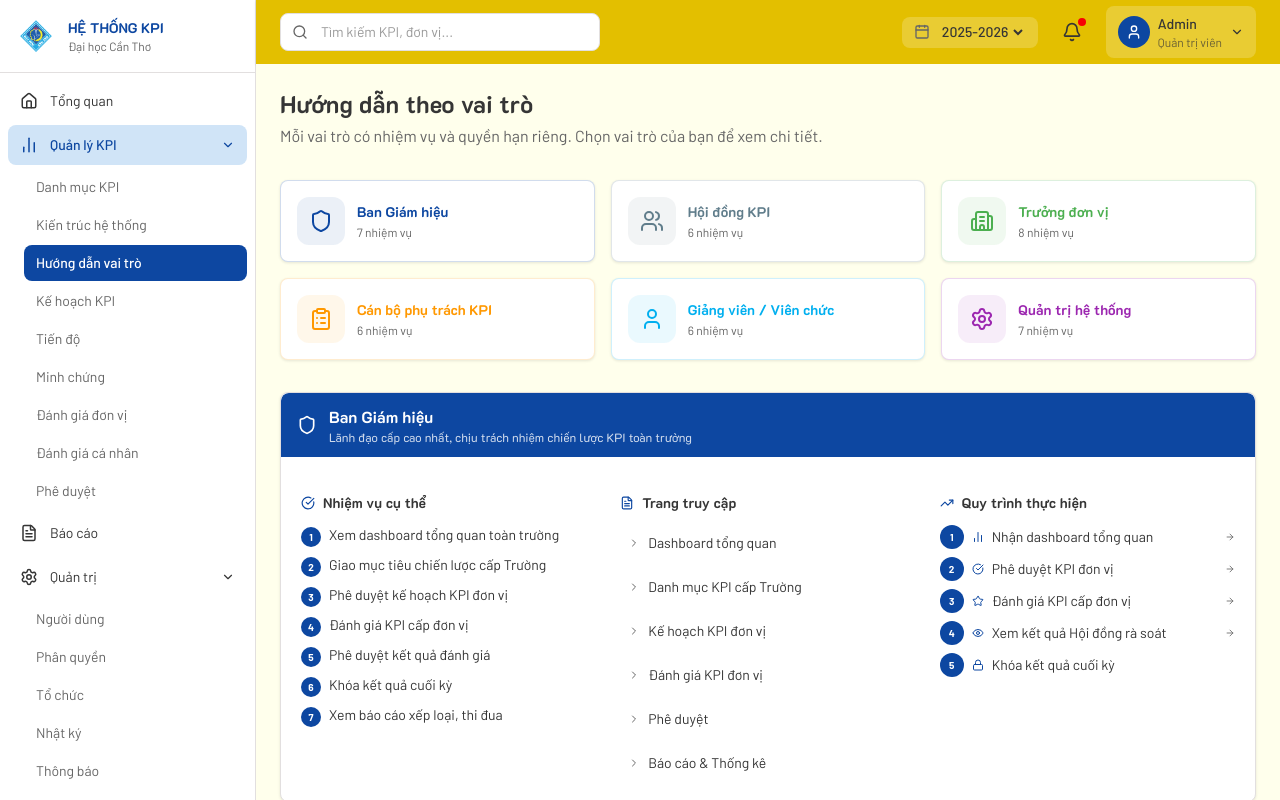
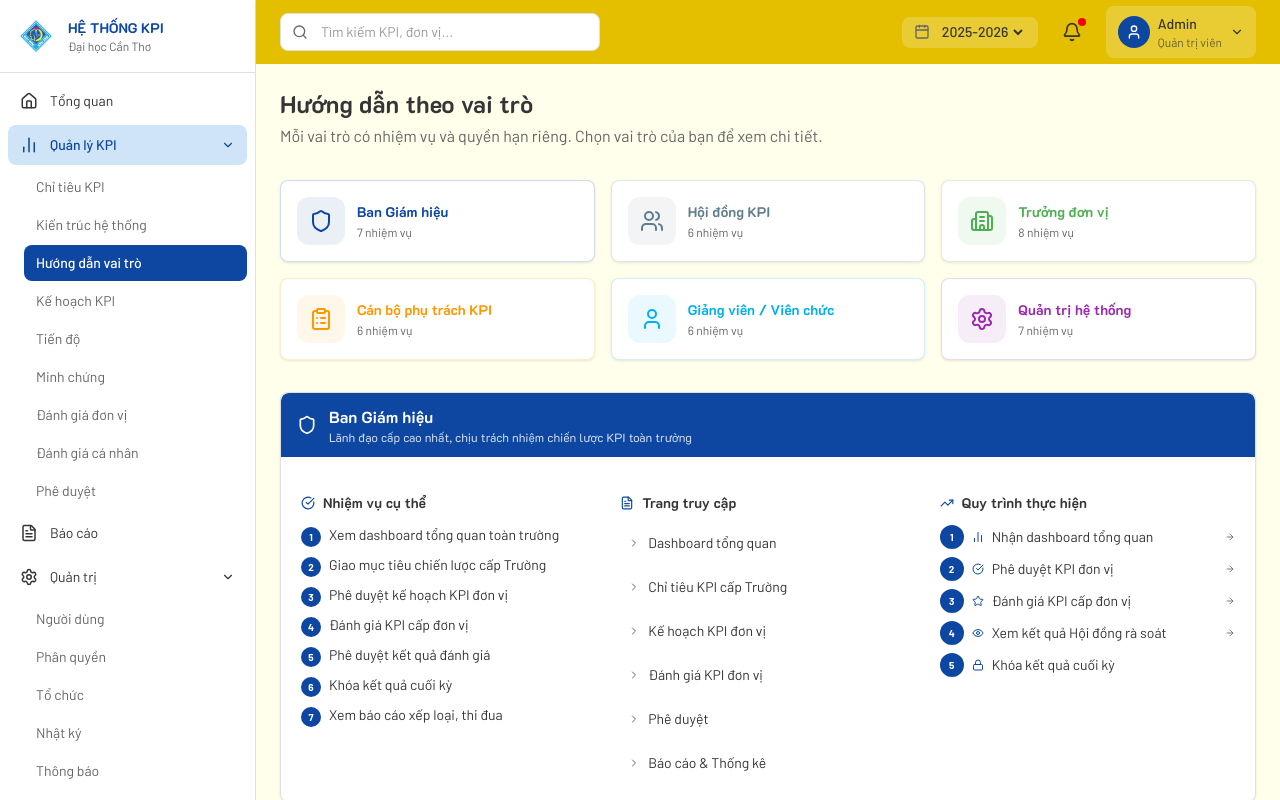
Before and after one commit to thanhnhan6483/kpi-ctu, a Next.js app: page /kpi/roles-guide in a window 1280 px wide. Shown: the top 800 px of the page. Built offline with nearby package versions, Linux system fonts and the light colour scheme.

Commit message:
rename: 'Danh mục KPI' → 'Chỉ tiêu KPI' (sidebar, roles, kpi page, roles-guide)

```diff
--- a/src/app/admin/roles/page.tsx
+++ b/src/app/admin/roles/page.tsx
@@ -15,7 +15,7 @@ const roleLabels: Record<string, string> = {
 };
 
 const moduleLabels: Record<string, string> = {
-  kpi_definition: 'Danh mục KPI',
+  kpi_definition: 'Chỉ tiêu KPI',
   kpi_plan: 'Kế hoạch KPI',
   kpi_progress: 'Tiến độ KPI',
   kpi_evidence: 'Minh chứng',
--- a/src/app/kpi/page.tsx
+++ b/src/app/kpi/page.tsx
@@ -290,7 +290,7 @@ export default function KPIPage() {
     <div className="space-y-6">
       <div className="flex items-center justify-between">
         <div>
-          <h1 className="text-2xl font-heading font-bold text-text-dark">Danh mục KPI</h1>
+          <h1 className="text-2xl font-heading font-bold text-text-dark">Chỉ tiêu KPI</h1>
           <p className="text-text-light mt-1">Hệ thống KPI Đại học Cần Thơ - 3 cấp quản trị</p>
         </div>
       </div>
--- a/src/app/kpi/roles-guide/page.tsx
+++ b/src/app/kpi/roles-guide/page.tsx
@@ -26,7 +26,7 @@ const roles = [
     ],
     pages: [
       { href: '/', label: 'Dashboard tổng quan' },
-      { href: '/kpi', label: 'Danh mục KPI cấp Trường' },
+      { href: '/kpi', label: 'Chỉ tiêu KPI cấp Trường' },
       { href: '/kpi/plans', label: 'Kế hoạch KPI đơn vị' },
       { href: '/kpi/evaluation', label: 'Đánh giá KPI đơn vị' },
       { href: '/kpi/approvals', label: 'Phê duyệt' },
@@ -85,7 +85,7 @@ const roles = [
       'Xem báo cáo đơn vị',
     ],
     pages: [
-      { href: '/kpi', label: 'Danh mục KPI' },
+      { href: '/kpi', label: 'Chỉ tiêu KPI' },
       { href: '/kpi/plans', label: 'Kế hoạch KPI' },
       { href: '/kpi/progress', label: 'Tiến độ' },
       { href: '/kpi/evidences', label: 'Minh chứng' },
@@ -120,7 +120,7 @@ const roles = [
       'Đối soát dữ liệu với hệ thống nguồn',
     ],
     pages: [
-      { href: '/kpi', label: 'Danh mục KPI' },
+      { href: '/kpi', label: 'Chỉ tiêu KPI' },
       { href: '/kpi/plans', label: 'Kế hoạch KPI' },
       { href: '/kpi/progress', label: 'Tiến độ' },
       { href: '/kpi/evidences', label: 'Minh chứng' },
@@ -151,7 +151,7 @@ const roles = [
       'Bổ sung minh chứng khi có yêu cầu',
     ],
     pages: [
-      { href: '/kpi', label: 'Danh mục KPI cá nhân' },
+      { href: '/kpi', label: 'Chỉ tiêu KPI cá nhân' },
       { href: '/kpi/progress', label: 'Cập nhật tiến độ' },
       { href: '/kpi/evidences', label: 'Nộp minh chứng' },
       { href: '/kpi/evaluation/individual', label: 'Tự đánh giá KPI' },
--- a/src/components/layout/Sidebar.tsx
+++ b/src/components/layout/Sidebar.tsx
@@ -35,7 +35,7 @@ const menuItems: MenuItem[] = [
     label: 'Quản lý KPI',
     icon: BarChart2,
     children: [
-      { href: '/kpi', label: 'Danh mục KPI' },
+      { href: '/kpi', label: 'Chỉ tiêu KPI' },
       { href: '/kpi/architecture', label: 'Kiến trúc hệ thống' },
       { href: '/kpi/roles-guide', label: 'Hướng dẫn vai trò' },
       { href: '/kpi/plans', label: 'Kế hoạch KPI' },
```
